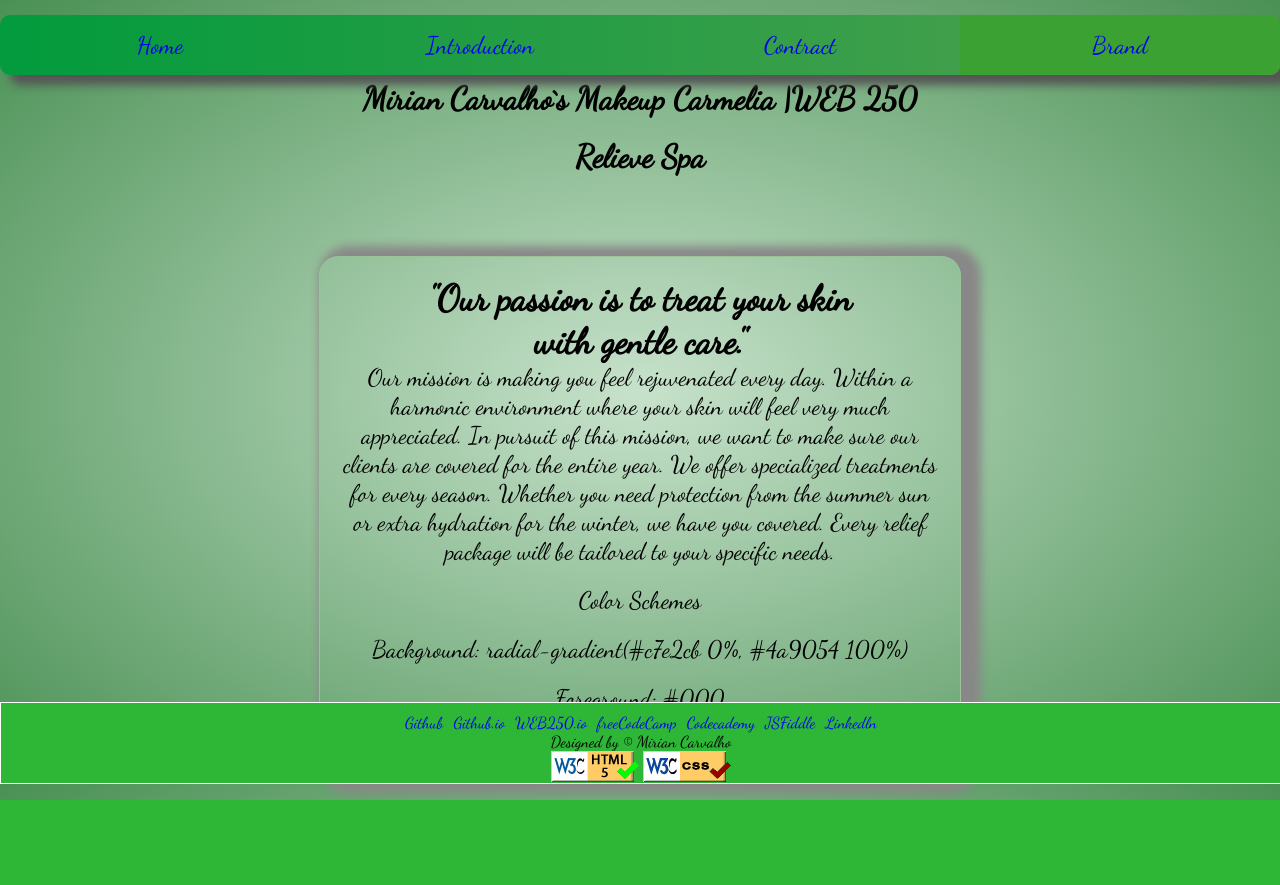
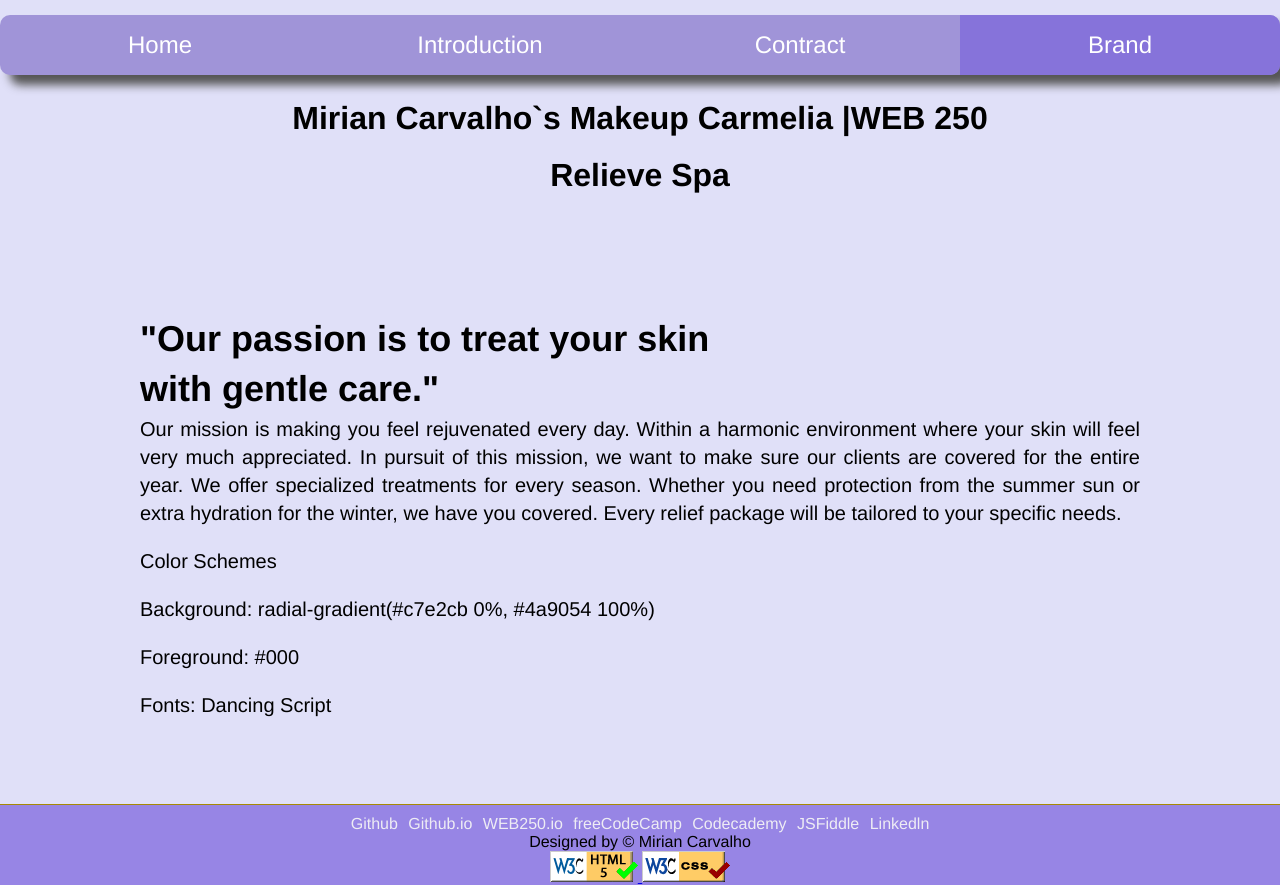
Before and after one commit to Mirian14/web250_old, a PHP site: page /brand.html in a window 1280 px wide. Before the commit the page ends 800 px from the top, so only its background shows below. Run offline with PHP 8.4, Linux system fonts and the light colour scheme.

Commit message:
Modified

```diff
--- a/styles/default.css
+++ b/styles/default.css
@@ -1,11 +1,9 @@
-@import url(https://fonts.googleapis.com/css?family=Dancing+Script);
 
 * {
     padding: 0;
     margin: 0;
-    font-family: "Dancing Script";
+    font-family:Franklin Gothic Medium;
 }
-
 /*----------------*/
 /* HTML elements */
 
@@ -15,7 +13,7 @@ header {
 }
 
 body {
-    background: radial-gradient(#c7e2cb 0%, #4a9054 100%);
+    background: #e0e0f8;
     position: relative;
 }
 
@@ -31,12 +29,11 @@ main {
 
 footer {
     text-align: center;
-    border: 1px solid white;
-    background-color: rgb(46, 182, 55);
+    border-top: 1px solid rgb(167, 137, 3);
+    background-color:  rgb(151, 133, 229);
     justify-content: space-around;
     display: flex;
     flex-direction: column;
-    bottom: 0;
     position: absolute;
     width: 100%;
     height: 10vh;
@@ -61,20 +57,16 @@ footer div {
     text-align: center;
     height: 100%;
     text-transform: capitalize;
+    color: white;
 }
 
 .link:hover{
-    color: #FFF;
-    background-color: #55A050;
-
+    color: rgba(203, 188, 24, 0.922);
+    background-color: rgb(151, 133, 229);
 }
 
 .active {
-    background-color: #3ba133;
-}
-
-.brand {
-    font-size: x-large;
+    background-color: rgb(134, 115, 218);
 }
 
 .nav {
@@ -87,13 +79,12 @@ footer div {
     justify-content: space-around;
     align-items: center;
     list-style: none;
-    font-family: sans-serif;
     font-size: x-large;
     height: 60px;
     margin: 15px;
     border-radius: 10px;
     box-shadow: 10px 10px 10px #555;
-    background: linear-gradient(90deg, #029b3d 0%, #55A050 100%);
+    background: rgb(160, 148, 216);
     width: 100%;
     overflow: hidden;
     position:fixed
@@ -104,40 +95,75 @@ footer div {
     align-items: center;
 }
 
+.container-contract {
+    height: 100%;
+    display: flex;
+    flex-direction: column;
+}
+
+.tittle-contract {
+    height: 20%;
+}
+
 .contract {
     max-width: 600px;
     margin: auto;
-    margin-top: 80px;
-    padding: 20px;
-    text-align: center;
-    border: 1px solid rgb(152, 196, 152) ;
+    padding: 50px;
+    text-align: justify;
+    border: 1px solid  rgba(203, 188, 24, 0.922);
     border-radius: 20px;
     box-shadow: 10px 0px 10px 10px #898888;
+    line-height: 1.4;
+    display: flex;
+    width: 100vw;
+    justify-content: center;
+    flex-direction: column;
+    margin-top: 70px;
+}
+
+.brand {
+    font-size: x-large;
+    border: none;
+    box-shadow: none;
+    max-width: 1000px;
+}
+
+.brand p {
+    font-size: 20px;
+}
+
+.courses {
+    margin-left: 20px;
 }
 
 .navfooter ul {
     margin-top: 10px;
-
 }
 
 .brand ul li {
     margin-top: 20px;
     list-style-type: none;
+    font-size: 20px;
+}
+
+.paragraph {
+    margin-top: 20px;
 }
 
 .navfooter ul li {
     display: inline;
     padding: 3px;
-
 }
 
 .navfooter a {
     text-decoration: none;
+    color: rgba(245, 245, 245, 0.922);
 }
 
 .title-main {
     width: 100%;
     text-align: center;
+    margin-top: 20px;
 }
 
 .container-main {
```
Also changed, not shown: other parts of styles/default.css (+36 -9 lines).
